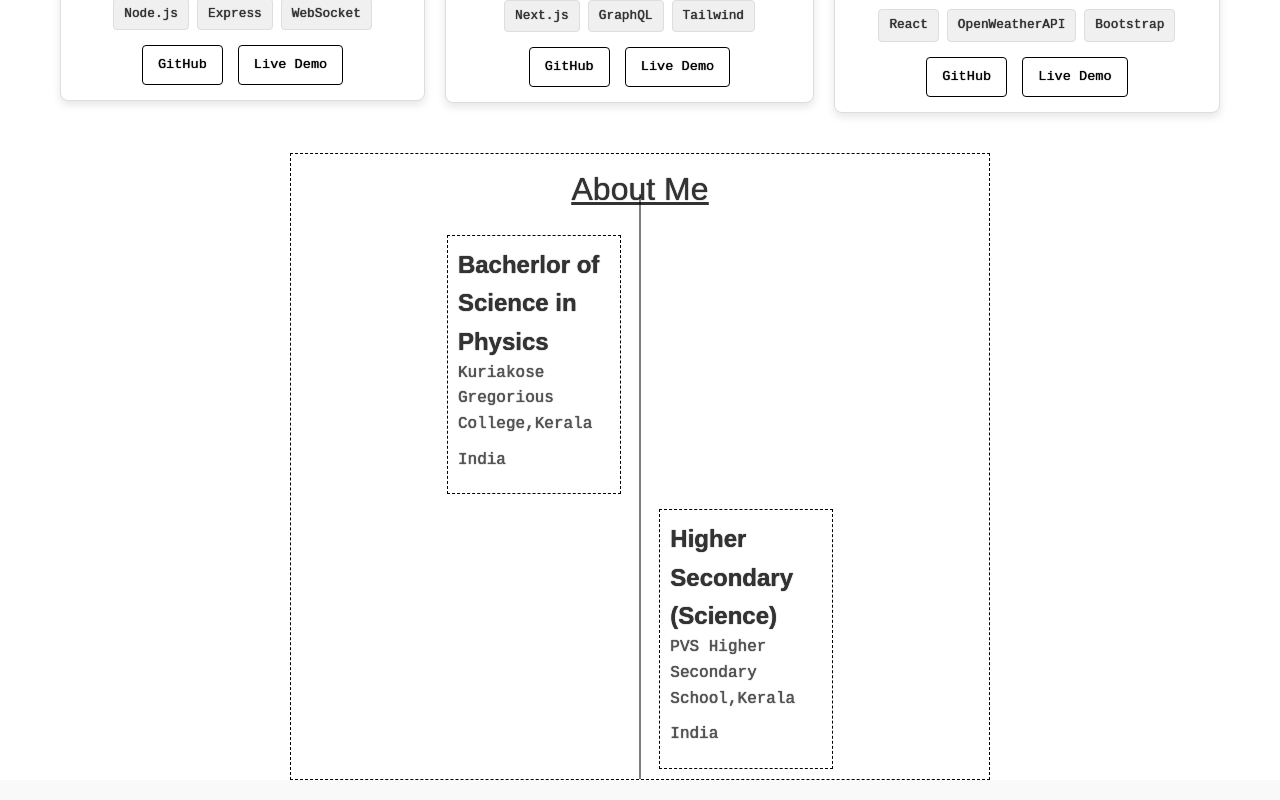
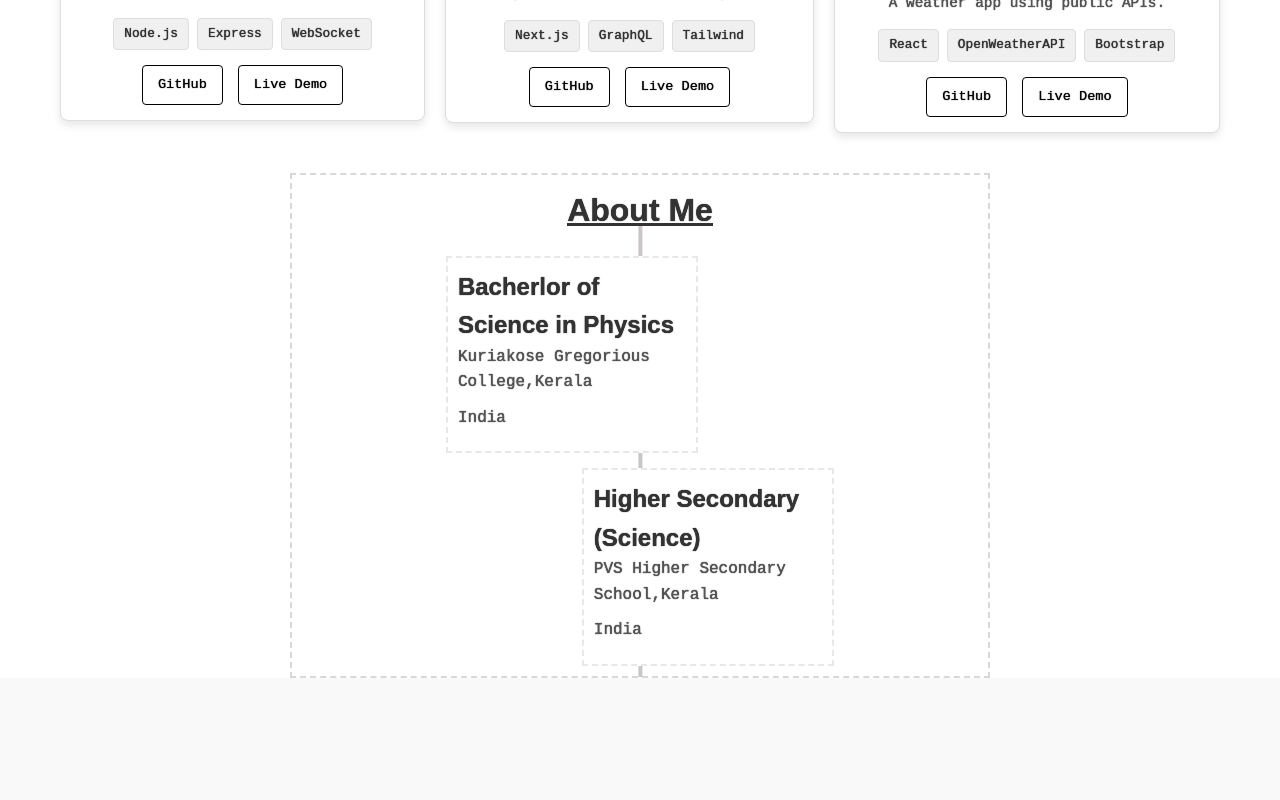
Before and after one commit to dev-aswinreji/portfolio, a React app: page / in a window 1280 px wide. Shown: the part 1035-1835 px from the top of the page. After the commit the page ends 1733 px from the top, so only its background shows below. Built offline with nearby package versions, Linux system fonts and the light colour scheme; the HTML template or start-up script is replaced by a standard one.

Commit message:
fix: ui regarding project grid fixed

```diff
--- a/src/components/navbar/navbar.css
+++ b/src/components/navbar/navbar.css
@@ -22,7 +22,7 @@
     text-transform: uppercase;
     text-align: center;
     padding: 5px 0;
-    border-bottom: 1px dashed #000;
+    border-bottom: 2px dashed #a09e9e;
   }
 
   .nav-icon {
--- a/src/pages/about/about.css
+++ b/src/pages/about/about.css
@@ -7,23 +7,23 @@
   margin: 20px auto;
   padding: 10px;
   position: relative;
-  border: 1px dashed #000;
+  border: 2px dashed  #d8d8d8;
 }
 
 .about-container::before {
   content: '';
   position: absolute;
-  width: 1px;
-  height: calc(100% - 40px);
-  background-color: #000;
-  top: 40px;
+  width: 4px;
+  height: calc(100% - 50px);
+  background-color: #b8afafb7;
+  top: 51px;
   left: 50%;
-  transform: translateX(-50%);
+  transform: translateX(-40%);
 }
 
 .about-heading {
   font-size: 2rem;
-  font-weight: normal;
+  font-weight: bold;
   margin-bottom: 20px;
   text-align: center;
   text-decoration: underline;
@@ -47,10 +47,12 @@
 }
 
 .education-item-content {
-  border: 1px dashed #000;
+  border: 2px dashed #e7e7e7;
   padding: 10px;
-  max-width: 45%;
+  max-width: 65%;
   font-size: 0.9rem;
   text-align: left;
   background-color: transparent;
+  z-index: 9999;
+  background: #ffffff;
 }
--- a/src/pages/home/components/heading/heading.tsx
+++ b/src/pages/home/components/heading/heading.tsx
@@ -1,5 +1,6 @@
 export default function HomeHeading() {
     return (
+        <div className="home">
         <div className="home-heading">
             <h1>
                 Welcome To My Portfolio
@@ -7,5 +8,6 @@
             <p>Myself ASWIN REJI an aspiring MERN STACK DEVELOPER</p>
             <p>This is an overview of my skills and projects</p>
         </div>
+        </div>
     )
 }
```
